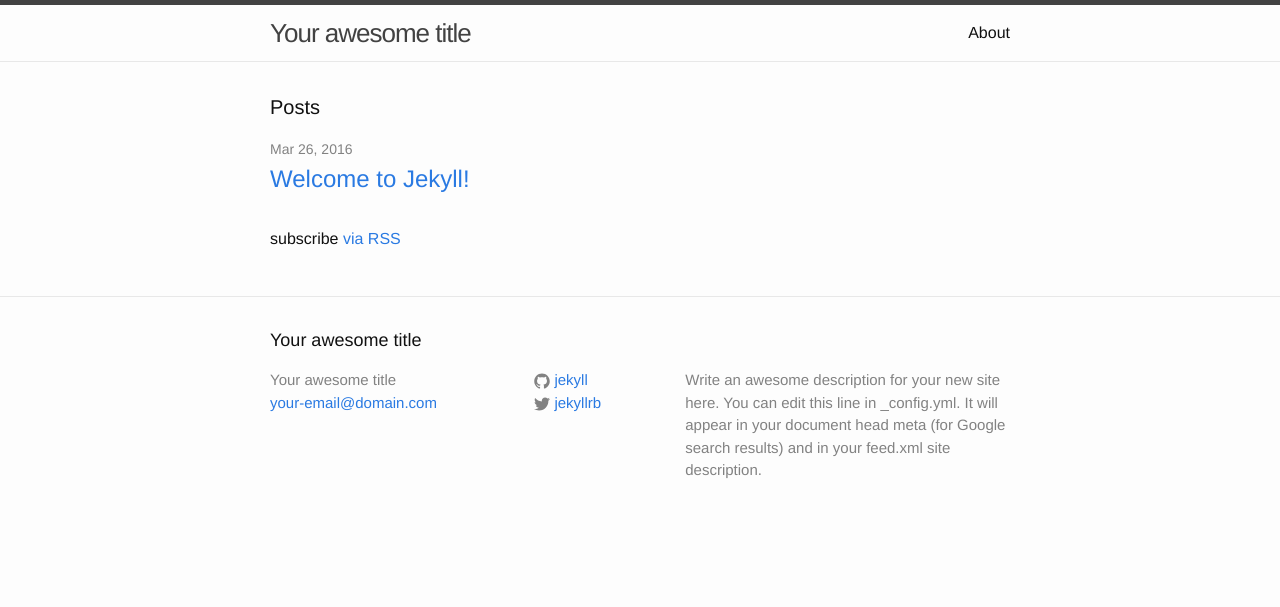
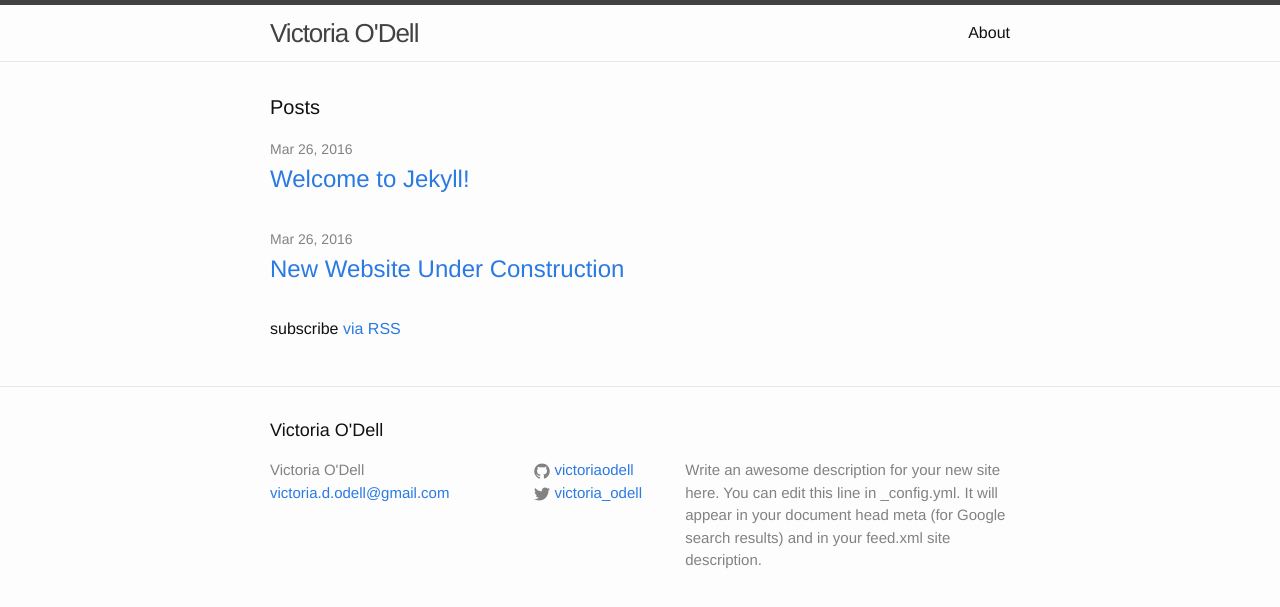
Before and after one commit to VictoriaODell/personal-website, a Jekyll site: the page built from website-revamp/index.html, in a window 1280 px wide. Shown: the top 607 px of the page. Built offline with Jekyll 4.4.1, drawn with Linux system fonts in a browser that asks for light colours.

Commit message:
primary changes.

```diff
--- a/website-revamp/_config.yml
+++ b/website-revamp/_config.yml
@@ -6,16 +6,16 @@
 # 'jekyll serve'. If you change this file, please restart the server process.
 
 # Site settings
-title: Your awesome title
-email: your-email@domain.com
+title: Victoria O'Dell
+email: victoria.d.odell@gmail.com
 description: > # this means to ignore newlines until "baseurl:"
   Write an awesome description for your new site here. You can edit this
   line in _config.yml. It will appear in your document head meta (for
   Google search results) and in your feed.xml site description.
 baseurl: "" # the subpath of your site, e.g. /blog
 url: "http://yourdomain.com" # the base hostname & protocol for your site
-twitter_username: jekyllrb
-github_username:  jekyll
+twitter_username: victoria_odell
+github_username:  victoriaodell
 
 # Build settings
 markdown: kramdown
```
Also changed, not shown: website-revamp/_posts/2016-03-26-first-post.markdown (added, +8 -0 lines).
